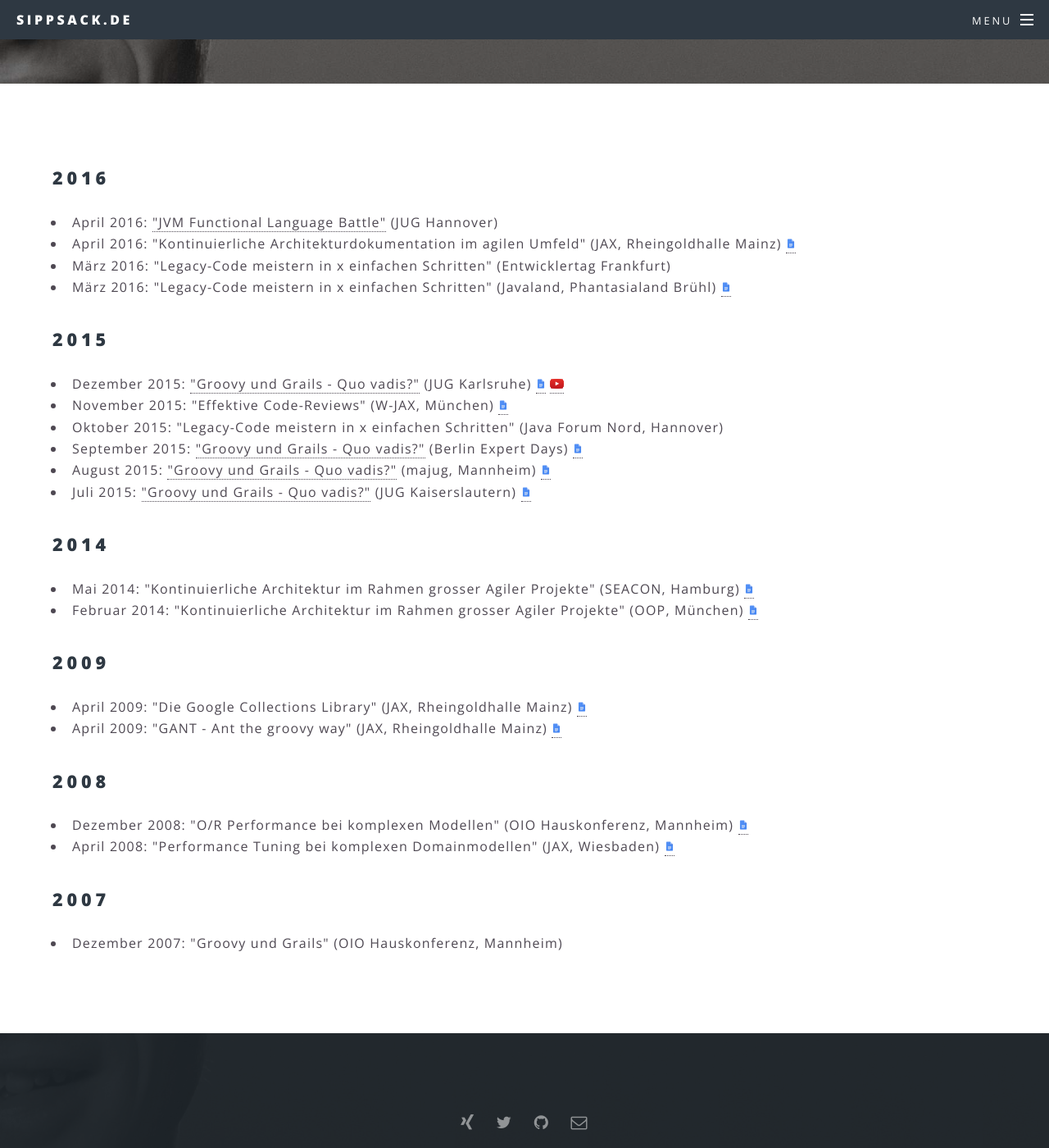
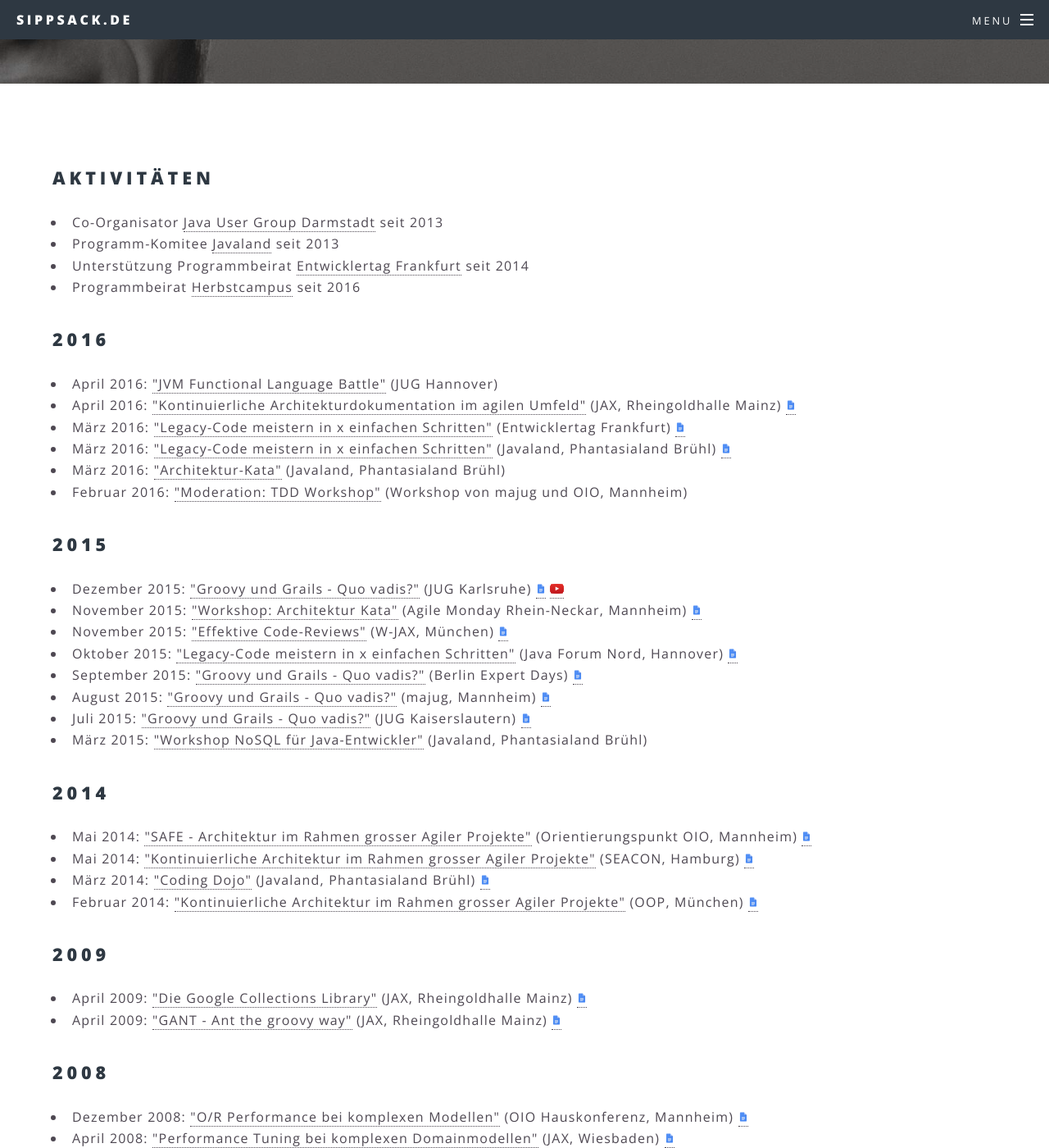
Before and after one commit to sippsack/sippsack.github.io, a Jekyll site: the page built from talks.md, in a window 1280 px wide and 1400 px high, scrolled down 243 px. Shown: the whole window at 82% size. Built offline with Jekyll 4.4.1, drawn with Linux system fonts in a browser that asks for light colours; some of the changed text lies outside the part shown.

Commit message:
added missing talks, links and slides

```diff
--- a/_data/talks.yaml
+++ b/_data/talks.yaml
@@ -8,15 +8,28 @@
     - conference: JAX
       title: Kontinuierliche Architekturdokumentation im agilen Umfeld
       location: Rheingoldhalle Mainz
+      link: https://jax.de/archiv/
       slides: http://www.oio.de/m/konf/jax2016/Kontinuierliche-Architekturdokumentation-JAX_2016.pdf
   - März:
     - conference: Entwicklertag Frankfurt
       title: Legacy-Code meistern in x einfachen Schritten
       location: Frankfurt
+      link: http://entwicklertag.de/frankfurt/2016/legacy-code-meistern-x-einfachen-schritten
+      slides: http://entwicklertag.de/frankfurt/2016/sites/entwicklertag.de.frankfurt.2016/files/slides/Falk-Sippach-Legacy%20Code%20meistern%20in%20x%20einfachen%20Schritten-Entwicklertag-Frankfurt-2016_0.pdf
     - conference: Javaland
       title: Legacy-Code meistern in x einfachen Schritten
       location: Phantasialand Brühl
+      link: https://www.javaland.eu/de/archiv-2016/
       slides: http://www.oio.de/m/konf/diverse/Legacy-Code-meistern-JavaLand-2016.pdf
+    - conference: Javaland
+      title: Architektur-Kata
+      location: Phantasialand Brühl
+      link: https://www.javaland.eu/de/archiv-2016/
+  - Februar:
+    - conference: Workshop von majug und OIO
+      title: "Moderation: TDD Workshop"
+      location: Mannheim
+      link: http://www.majug.de/2016/02/25/TDD-workshop/
 2015:
   - Dezember:
     - conference: JUG Karlsruhe
@@ -26,14 +39,22 @@
       slides: http://jug-ka.de/assets/slides/GroovyGrailsQuoVadis-FalkSippach.pdf
       video: https://youtu.be/i08e-L1v33M
   - November:
+    - conference: Agile Monday Rhein-Neckar
+      title: "Workshop: Architektur Kata"
+      location: Mannheim
+      link: https://www.xing.com/events/agile-monday-architektur-kata-1617132
+      slides: /files/talks/Architektur-Kata-Agile-Monday-2015.pdf
     - conference: W-JAX
       title: Effektive Code-Reviews
       location: München
+      link: https://jax.de/archiv/
       slides: http://www.oio.de/m/konf/wjax2015/Effektive-Code-Reviews%20WJAX_2015.pdf
   - Oktober:
     - conference: Java Forum Nord
       title: Legacy-Code meistern in x einfachen Schritten
       location: Hannover
+      link: http://2015.javaforumnord.de/programm_15
+      slides: http://www.oio.de/m/konf/vortraege/JavForumNord2015-LegacyCodeMeistern-Sippach.pdf
   - September:
     - conference: Berlin Expert Days
       title: Groovy und Grails - Quo vadis?
@@ -52,40 +73,65 @@
       location: Kaiserslautern
       link: http://www.jug-kl.de/groovy/
       slides: http://www.jug-kl.de/resources/2015-07-23-GroovyGrailsQuoVadis.pdf
+  - März:
+    - conference: Javaland
+      title: Workshop NoSQL für Java-Entwickler
+      location: Phantasialand Brühl
+      link: https://www.javaland.eu
 2014:
+  - Mai:
+    - conference: Orientierungspunkt OIO
+      title: SAFE - Architektur im Rahmen grosser Agiler Projekte
+      location: Mannheim
+      link: http://www.oio.de/vortrag-mannheim/orientierungspunkte/vortragsfolien-archiv.htm#OrPoint-2014-06-27
+      slides: http://www.oio.de/seminar/orientierungspunkte-archiv/OrPoint2014/Kontinuierliche-Architektur-im-Rahmen-grosser-Agiler-Projekte-Orientierungspunkt-6-14.pdf
   - Mai:
     - conference: SEACON
       title: Kontinuierliche Architektur im Rahmen grosser Agiler Projekte
       location: Hamburg
+      link: http://www.sea-con.de/seacon2014/konferenz/konferenzprogramm/conference-detail/kontinuierliche-architektur-im-rahmen-grosser-agiler-projekte-1.html?no_cache=1
       slides: http://www.oio.de/m/konf/diverse/Kontinuierliche-Architektur-im-Rahmen-grosser-Agiler-Projekte-SEACON2014.pdf
+  - März:
+    - conference: Javaland
+      title: Coding Dojo
+      location: Phantasialand Brühl
+      link: https://www.javaland.eu
+      slides: /files/talks/codingdojo-javaland-2014.pdf
   - Februar:
     - conference: OOP
       title: Kontinuierliche Architektur im Rahmen grosser Agiler Projekte
       location: München
+      link: http://www.oop-konferenz.de/oop2014/konferenz/konferenzprogramm/conference-detail/kontinuierliche-architektur-im-rahmen-grosser-agiler-projekte.html?no_cache=1
       slides: http://www.oio.de/m/konf/oop2014/Kontinuierliche-Architektur-im-Rahmen-grosser-Agiler-Projekte-OOP2014.pdf
 2009:
   - April:
     - conference: JAX
       title: Die Google Collections Library
       location: Rheingoldhalle Mainz
+      link: https://jax.de/archiv/
       slides: http://www.oio.de/m/konf/jax2009/google-collections.pdf
     - conference: JAX
       title: GANT - Ant the groovy way
       location: Rheingoldhalle Mainz
+      link: https://jax.de/archiv/
       slides: http://www.oio.de/m/konf/jax2009/gant-xml-mit-groovy.pdf
 2008:
   - Dezember:
     - conference: OIO Hauskonferenz
       title: O/R Performance bei komplexen Modellen
       location: Mannheim
+      link: http://www.oio.de/news/j2ee-ws-themen-oio2008.htm#HK08or
       slides: http://www.oio.de/m/konf/hk2008/performance_tuning_komplexe_domainmodelleFINAL.pdf
   - April:
     - conference: JAX
       title: Performance Tuning bei komplexen Domainmodellen
       location: Wiesbaden
+      link: https://jax.de/archiv/
       slides: http://www.oio.de/m/konf/jax2008/performance_tuning_komplexe_domainmodelle.pdf
 2007:
   - Dezember:
     - conference: OIO Hauskonferenz
       title: Groovy und Grails
       location: Mannheim
+      link: http://www.oio.de/news/j2ee-ws-themen-oio2007.htm#groovy07
+      slides: /files/talks/groovy-hauskonferenz2007.pdf
--- a/talks.md
+++ b/talks.md
@@ -4,6 +4,15 @@ title: Vorträge
 description: Konferenzauftritte
 permalink: /talks/
 ---
+
+<h2>Aktivitäten</h2>
+<ul class="talk-list">
+    <li>Co-Organisator <a href="http://jug-da.de/">Java User Group Darmstadt</a> seit 2013</li>
+    <li>Programm-Komitee <a href="http://www.javaland.eu/">Javaland</a> seit 2013</li>
+    <li>Unterstützung Programmbeirat <a href="https://entwicklertag.de/">Entwicklertag Frankfurt</a> seit 2014</li>
+    <li>Programmbeirat <a href="http://www.herbstcampus.de/">Herbstcampus</a> seit 2016</li>
+</ul>
+
 
 {% for year in site.data.talks %}
 <h2>{{ year[0] }}</h2>
```
Also changed, not shown: index.md (+1 -1 lines), 3 other files.
